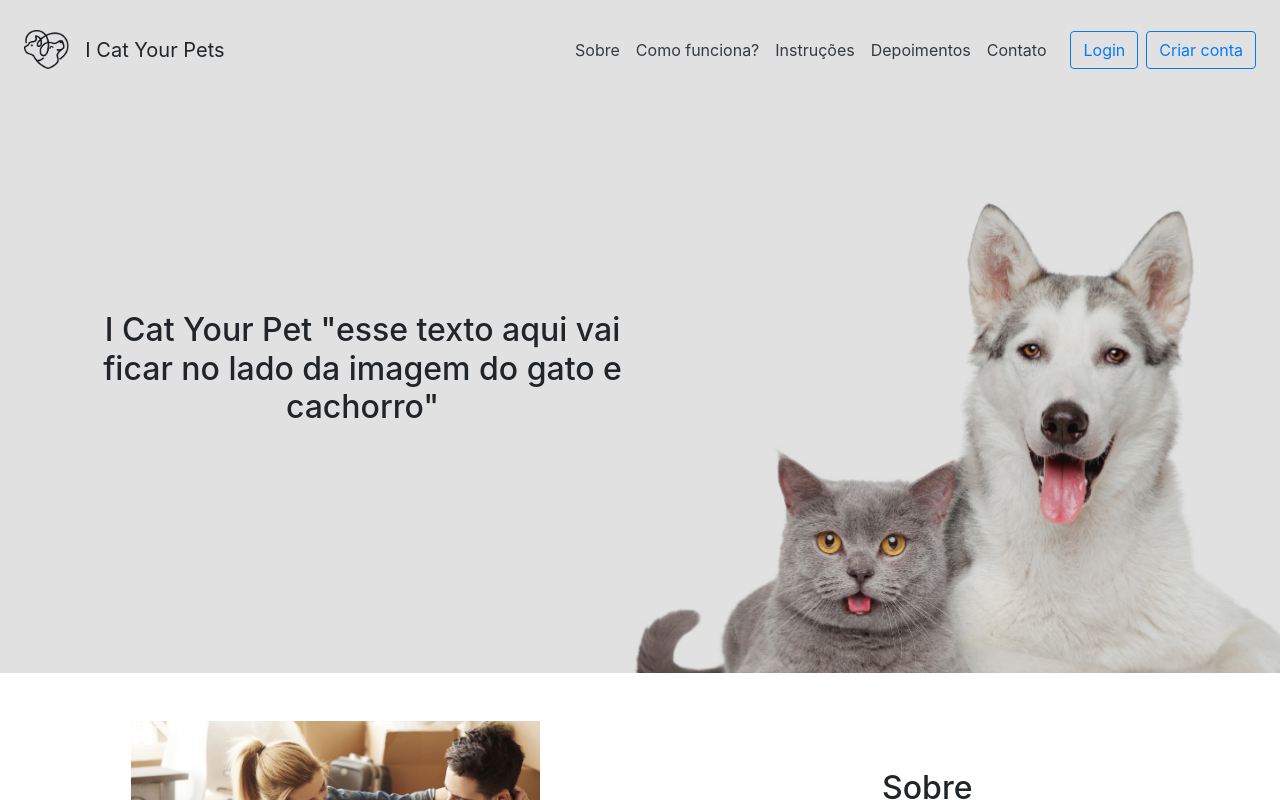
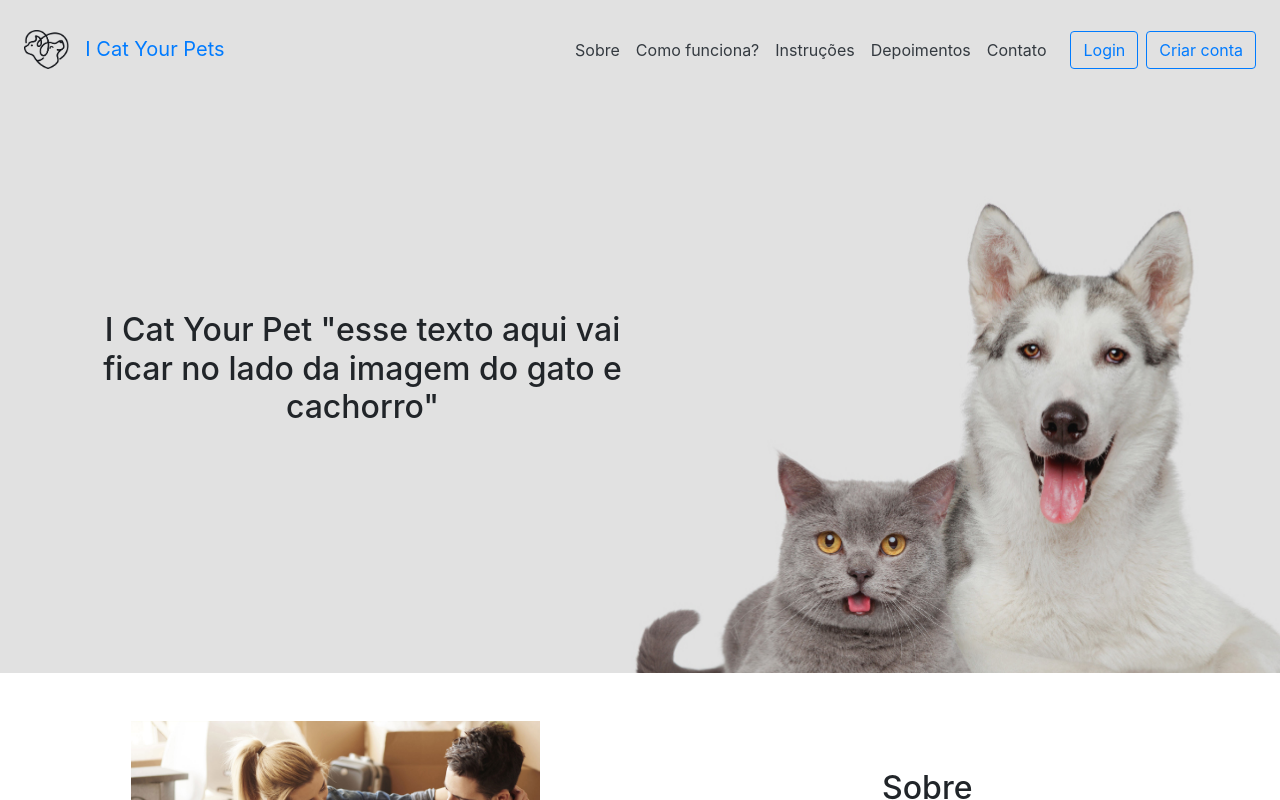
Before and after one commit to juliane-arruda/Final-Project-Full-Stack-IronHack-Front-End, a React (Create React App) app: page / in a window 1280 px wide. Shown: the top 800 px of the page. Built offline with nearby package versions, Linux system fonts and the light colour scheme; no server answers; what react-google-maps would draw is missing.

Commit message:
feedback for email and search result

```diff
--- a/src/components/navbar.js
+++ b/src/components/navbar.js
@@ -55,8 +55,11 @@ class Navbar extends Component {
     return (
       <div className={`Navbar ${isHome ? 'home' : ''} ${onTop ? 'top' : ''} ${isMenuOpen ? 'menu-open' : ''}`}>
         <BtNavbar onToggle={this.onToggle} fixed="top" expand="lg" className="d-flex flex-row p-3 px-lg-4 mb-3 border-bottom shadow-sm">
+        <NavLink className="d-flex align-items-center" to="/">
         <img src="/images/logo.png" alt="Cat and Dog logo" className="logo mr-3" />
           <h5 className="my-0 mr-lg-auto font-weight-normal">I Cat Your Pets</h5>
+        </NavLink>
+
           <BtNavbar.Toggle aria-controls="basic-navbar-nav" />
           <BtNavbar.Collapse onAuxClick={this.menuClick} className="d-lg-flex flex-row justify-content-end" id="basic-navbar-nav">
             <nav className="d-flex flex-column flex-lg-row align-content-center my-2 my-lg-0 mr-lg-3" id="menu">
--- a/src/components/search.jsx
+++ b/src/components/search.jsx
@@ -28,7 +28,7 @@ class Search extends Component {
               </div>
 
             <div className="row row-cols-1 row-cols-md-4 m-5 d-flex justify-content-center" >
-              {this.props.pets.map((el) => (
+              {this.props.pets.length > 0 ? this.props.pets.map((el) => (
 
           <div className="card mb-3 m-5">
                 <div className="row no-gutters">
@@ -38,14 +38,14 @@ class Search extends Component {
                     <div className="col-md-8">
                       <div className="card-body">
                   <Link to={`/pets/${el._id}`} className="card-title">{el.petName}</Link>
-                  {/* <p className="card-text">{el.petDescription}</p> */}
                   <p className="card-text"><small className="text-muted">Perdido em {el.petDate}</small></p>
                 </div>
                 </div>
               </div>
         </div>
-))}
+)) : <p>Nenhum pet parecido foi encontrado, em breve alguém entrará em contato com novas informações.</p>
 
+              }
               </div>
 
             </div>
```
